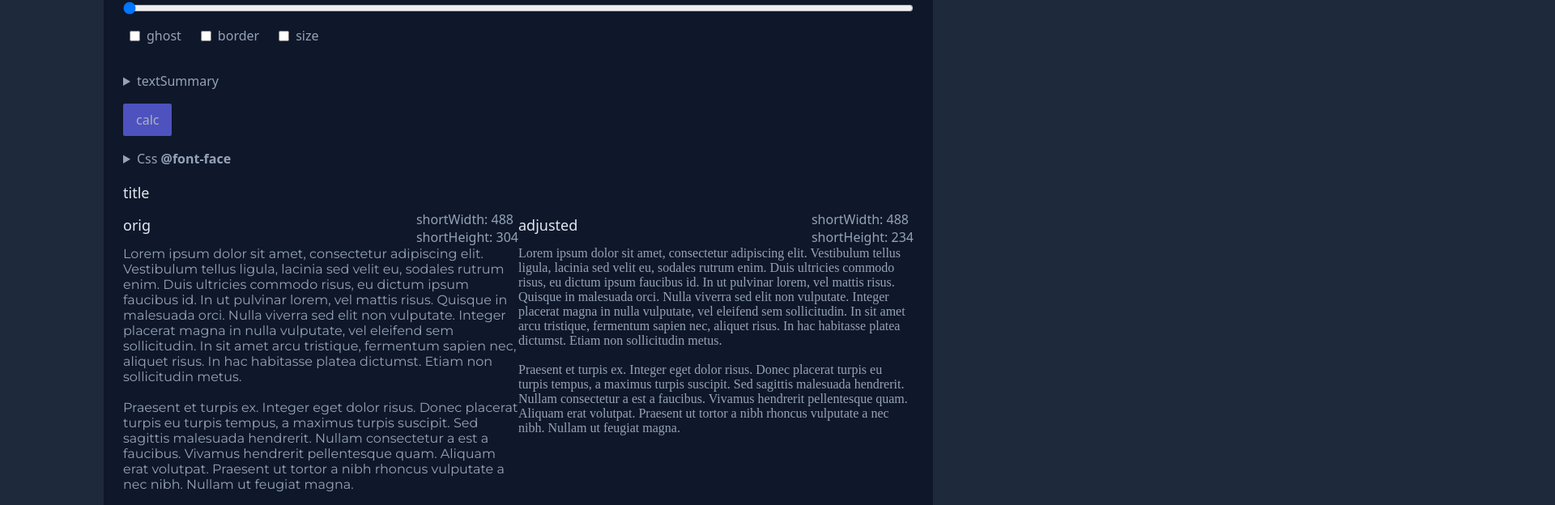
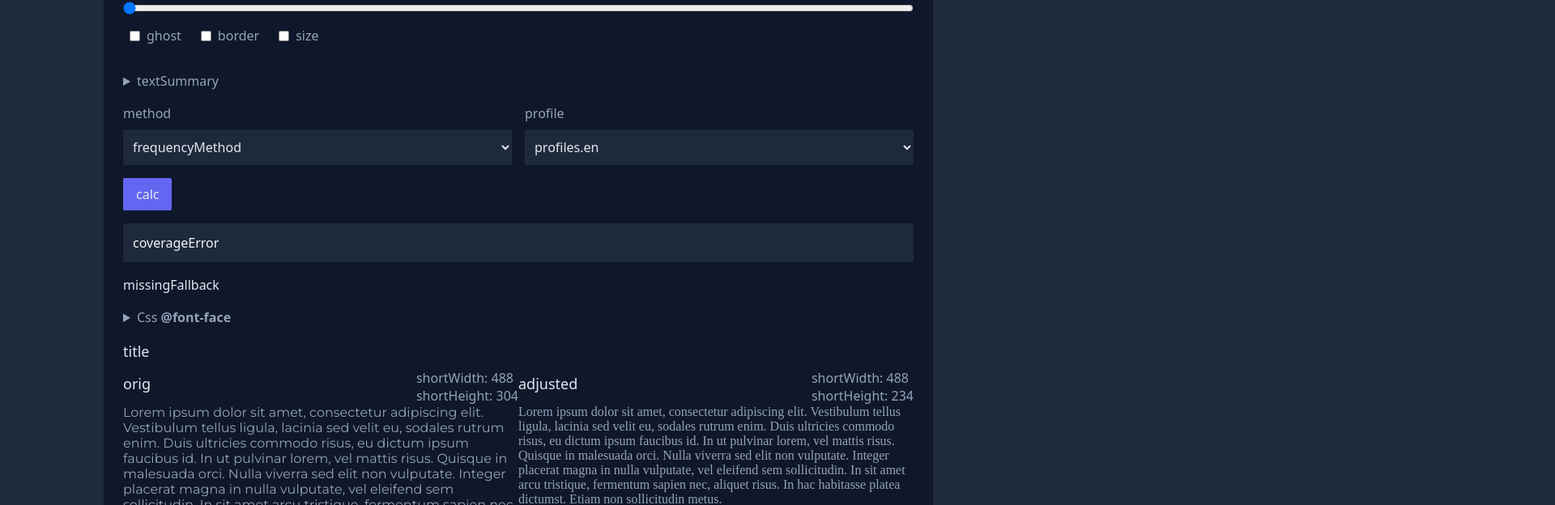
Before and after one commit to Kolobok12309/font-comparer, a Nuxt app: page / in a window 1280 px wide. Shown: the part 452-1076 px from the top of the page at 81% size, 1920 px wide, since content can reach past the window. Built offline with nearby package versions, Linux system fonts and the light colour scheme.

Commit message:
feat(comparer): add method and frequency profile selection

```diff
--- a/app/components/FontComparer/index.vue
+++ b/app/components/FontComparer/index.vue
@@ -18,7 +18,54 @@
       v-model:text="text"
     />
 
-    <div class="flex items-center mt-4">
+    <div class="grid gap-4 mt-4 sm:grid-cols-2">
+      <label class="flex flex-col gap-2">
+        {{ t('method') }}
+        <select
+          v-model="method"
+          :disabled="pending"
+          class="w-full min-h-11 p-2 bg-slate-800 text-slate-200 rounded-sm focus-visible:outline focus-visible:outline-2 disabled:opacity-75"
+        >
+          <option value="frequency">{{ t('frequencyMethod') }}</option>
+          <option value="text">{{ t('textMethod') }}</option>
+        </select>
+      </label>
+
+      <label
+        v-if="method === 'frequency'"
+        class="flex flex-col gap-2"
+      >
+        {{ t('profile') }}
+        <select
+          v-model="profileId"
+          :disabled="pending"
+          class="w-full min-h-11 p-2 bg-slate-800 text-slate-200 rounded-sm focus-visible:outline focus-visible:outline-2 disabled:opacity-75"
+        >
+          <option value="en">{{ t('profiles.en') }}</option>
+          <option value="ru">{{ t('profiles.ru') }}</option>
+          <option value="mix">{{ t('profiles.mix') }}</option>
+          <option value="text">{{ t('profiles.text') }}</option>
+        </select>
+      </label>
+
+      <label
+        v-if="method === 'frequency' && profileId === 'mix'"
+        class="flex flex-col gap-2 sm:col-span-2"
+      >
+        {{ t('mixRatio', { en: mixRatio, ru: 100 - mixRatio }) }}
+        <input
+          v-model.number="mixRatio"
+          :disabled="pending"
+          type="range"
+          min="0"
+          max="100"
+          step="1"
+          class="w-full min-h-11"
+        />
+      </label>
+    </div>
+
+    <div class="flex flex-wrap items-center gap-4 mt-4">
       <button
         class="bg-indigo-500 text-slate-200 py-2 px-4 rounded-sm disabled:opacity-75"
         :disabled="pending"
@@ -29,12 +76,58 @@
 
       <span
         v-if="lastCalc"
-        class="ml-4"
+        role="status"
       >
-        Last result <b>size-adjust</b>: {{ lastCalc.sizeAdjust }},
+        {{ t('lastResult') }} <b>size-adjust</b>: {{ lastCalc.sizeAdjust }},
         <b>(ascent-override + descent-override + line-gap-override)</b>:
-        {{ lastCalc.lineHeightOpts }}
+        {{
+          Math.round(
+            (lastCalc.ascentOverride +
+              lastCalc.descentOverride +
+              lastCalc.lineGapOverride) *
+              100,
+          ) / 100
+        }}
+        — {{ t(`resultMethods.${lastCalc.method}`) }} /
+        {{ t(`profiles.${lastCalc.method === 'text' ? 'text' : profileId}`) }}
+        <template v-if="lastCalc.method === 'frequency' && profileId === 'mix'">
+          ({{ t('mixRatio', { en: mixRatio, ru: 100 - mixRatio }) }})
+        </template>
       </span>
+    </div>
+
+    <p
+      v-if="calcError"
+      role="alert"
+      class="mt-4 p-3 bg-slate-800 text-slate-100 rounded-sm"
+    >
+      {{ calcError }}
+    </p>
+    <div
+      v-if="coverageWarning"
+      role="status"
+      class="mt-4 text-slate-200 break-words"
+    >
+      <p v-if="coverageWarning.target.length">
+        {{
+          t('missingTarget', {
+            count: coverageWarning.target.length,
+            chars:
+              coverageWarning.target.slice(0, 20).join(' ') +
+              (coverageWarning.target.length > 20 ? '…' : ''),
+          })
+        }}
+      </p>
+      <p v-if="coverageWarning.fallback.length">
+        {{
+          t('missingFallback', {
+            count: coverageWarning.fallback.length,
+            chars:
+              coverageWarning.fallback.slice(0, 20).join(' ') +
+              (coverageWarning.fallback.length > 20 ? '…' : ''),
+          })
+        }}
+      </p>
     </div>
 
     <details class="mt-4">
@@ -68,9 +161,17 @@
 
 <script lang="ts" setup>
 import { defaultText } from '@/utils/consts';
-import { calculateRootProperties } from '~/utils/calculateFontProperties';
+import {
+  calculateRootProperties,
+  FrequencyCoverageError,
+} from '~/utils/calculateFontProperties';
+import {
+  getLanguageProfile,
+  mixProfiles,
+  profileFromText,
+} from '~/utils/frequency';
 
-const { t } = useI18n({
+const { t, locale } = useI18n({
   useScope: 'local',
 });
 
@@ -83,6 +184,16 @@ watch(target, () => {
 const src = ref('Arial');
 const assumption = ref(0);
 const text = ref(defaultText);
+const method = ref<'frequency' | 'text'>('frequency');
+const profileId = ref<'en' | 'ru' | 'mix' | 'text'>(
+  locale.value === 'ru' ? 'ru' : 'en',
+);
+const mixRatio = ref(50);
+const calcError = ref<string | null>(null);
+const coverageWarning = ref<{
+  target: string[];
+  fallback: string[];
+} | null>(null);
 
 const sizeAdjust = ref(100);
 const ascentOverride = ref(100);
@@ -92,31 +203,64 @@ const ghost = ref(false);
 const border = ref(false);
 
 const lastCalc = ref<Awaited<ReturnType<typeof calculateRootProperties>> | null>(null);
-watch([target, src], () => {
+watch([target, src, method, profileId, mixRatio], () => {
   lastCalc.value = null;
 });
 const pending = ref(false);
 
 const onClick = async () => {
   pending.value = true;
+  calcError.value = null;
+  coverageWarning.value = null;
+  lastCalc.value = null;
 
-  console.time(`calculate text for ${target.value}:${src.value}`);
+  const timer = `calculate text for ${target.value}:${src.value}`;
+  console.time(timer);
+  try {
+    const profile =
+      method.value === 'text'
+        ? undefined
+        : profileId.value === 'mix'
+          ? mixProfiles(
+              getLanguageProfile('en'),
+              getLanguageProfile('ru'),
+              mixRatio.value / 100,
+            )
+          : profileId.value === 'text'
+            ? profileFromText(text.value)
+            : getLanguageProfile(profileId.value);
     const res = await calculateRootProperties(
       target.value,
       src.value,
       text.value,
       assumption.value,
+      { method: method.value, profile },
     );
-  console.timeEnd(`calculate text for ${target.value}:${src.value}`);
-
-  pending.value = false;
     lastCalc.value = res;
+    coverageWarning.value = res.uncovered;
 
     sizeAdjust.value = res.sizeAdjust;
     ascentOverride.value = res.ascentOverride;
     descentOverride.value = res.descentOverride;
     lineGapOverride.value = res.lineGapOverride;
     console.log(`res ${target.value}:${src.value}`, res);
+  } catch (err) {
+    if (err instanceof FrequencyCoverageError) {
+      calcError.value = t('coverageError');
+      coverageWarning.value = err.uncovered;
+    } else if (
+      err instanceof Error &&
+      err.message === 'Empty frequency profile'
+    ) {
+      calcError.value = t('emptyTextError');
+    } else {
+      calcError.value = t('calculationError');
+      console.error(err);
+    }
+  } finally {
+    console.timeEnd(timer);
+    pending.value = false;
+  }
 };
 onMounted(async () => {
   try {
@@ -134,10 +278,52 @@ onMounted(async () => {
 <i18n lang="json">
 {
   "en": {
-    "calc": "Calculate"
+    "calc": "Calculate",
+    "method": "Calculation method",
+    "frequencyMethod": "By letter frequency",
+    "textMethod": "By preview text",
+    "profile": "Frequency profile",
+    "profiles": {
+      "en": "English",
+      "ru": "Russian",
+      "mix": "English + Russian",
+      "text": "From preview text"
+    },
+    "mixRatio": "EN {en}% / RU {ru}%",
+    "lastResult": "Last result",
+    "resultMethods": {
+      "frequency": "frequency",
+      "text": "preview text"
+    },
+    "emptyTextError": "Enter preview text to build a frequency profile.",
+    "coverageError": "The fonts share no characters from this profile. Choose another profile or font.",
+    "calculationError": "Calculation failed. Check the selected fonts and try again.",
+    "missingTarget": "{count} characters are missing in the target font: {chars}",
+    "missingFallback": "{count} characters are missing in the fallback font: {chars}"
   },
   "ru": {
-    "calc": "Вычислить"
+    "calc": "Вычислить",
+    "method": "Метод расчёта",
+    "frequencyMethod": "По частоте букв",
+    "textMethod": "По тексту превью",
+    "profile": "Частотный профиль",
+    "profiles": {
+      "en": "Английский",
+      "ru": "Русский",
+      "mix": "Английский + русский",
+      "text": "Из текста превью"
+    },
+    "mixRatio": "EN {en}% / RU {ru}%",
+    "lastResult": "Последний результат",
+    "resultMethods": {
+      "frequency": "частота",
+      "text": "текст превью"
+    },
+    "emptyTextError": "Введите текст превью для создания частотного профиля.",
+    "coverageError": "В шрифтах нет общих символов этого профиля. Выберите другой профиль или шрифт.",
+    "calculationError": "Не удалось выполнить расчёт. Проверьте выбранные шрифты и повторите попытку.",
+    "missingTarget": "В целевом шрифте нет {count} символов: {chars}",
+    "missingFallback": "В запасном шрифте нет {count} символов: {chars}"
   }
 }
 </i18n>
```
Lines whose indentation alone changed are shown as unchanged.
